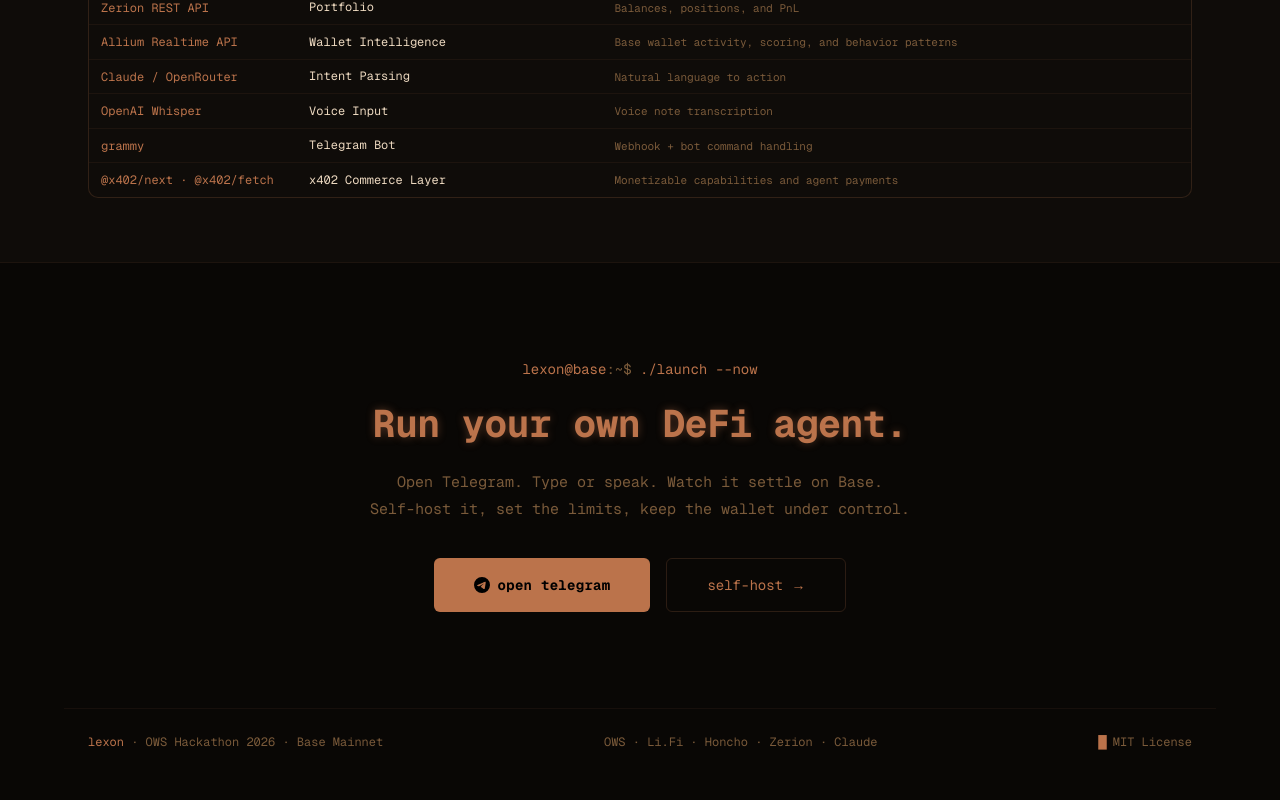
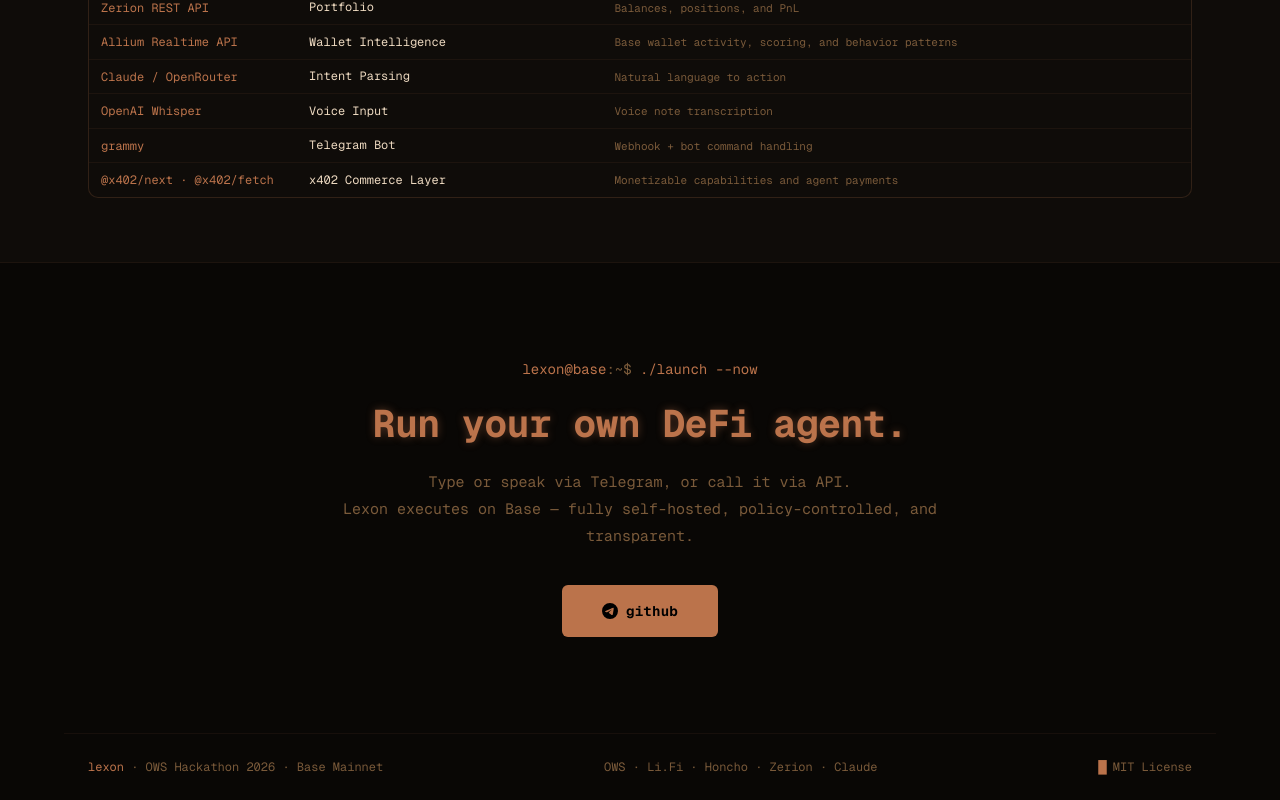
Before and after one commit to dlkakbs/lexon, a Next.js app: page / in a window 1280 px wide. Shown: the part 2929-3729 px from the top of the page. Before the commit the page ends 3704 px from the top, so only its background shows below. Built offline with nearby package versions, Linux system fonts and the light colour scheme.

Commit message:
Update footer CTA copy

```diff
--- a/app/page.tsx
+++ b/app/page.tsx
@@ -275,18 +275,14 @@ export default function Home() {
           Run your own DeFi agent.
         </h2>
         <p style={{ color: "var(--muted)", fontSize: 15, marginBottom: 36, lineHeight: 1.8 }}>
-          Open Telegram. Type or speak. Watch it settle on Base.<br />
-          Self-host it, set the limits, keep the wallet under control.
+          Type or speak via Telegram, or call it via API.<br />
+          Lexon executes on Base — fully self-hosted, policy-controlled, and transparent.
         </p>
         <div className="flex justify-center gap-4 flex-wrap">
-          <a href={TELEGRAM_URL} target="_blank" rel="noopener noreferrer"
+          <a href={GITHUB_URL} target="_blank" rel="noopener noreferrer"
             className="btn-green px-10 py-4 text-sm flex items-center gap-2">
             <TelegramIcon />
-            open telegram
-          </a>
-          <a href={GITHUB_URL} target="_blank" rel="noopener noreferrer"
-            className="btn-outline px-10 py-4 text-sm">
-            self-host →
+            github
           </a>
         </div>
       </section>
```
